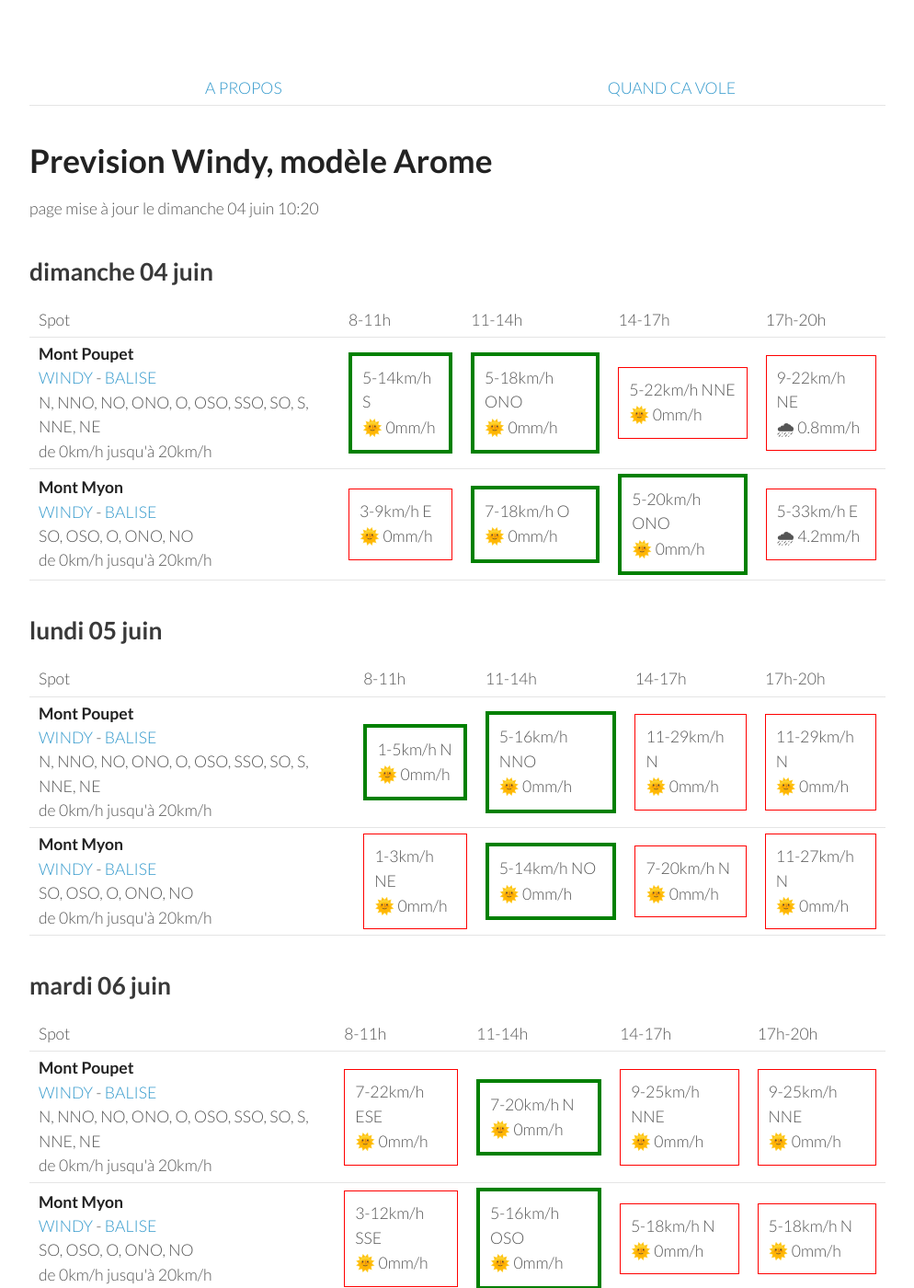
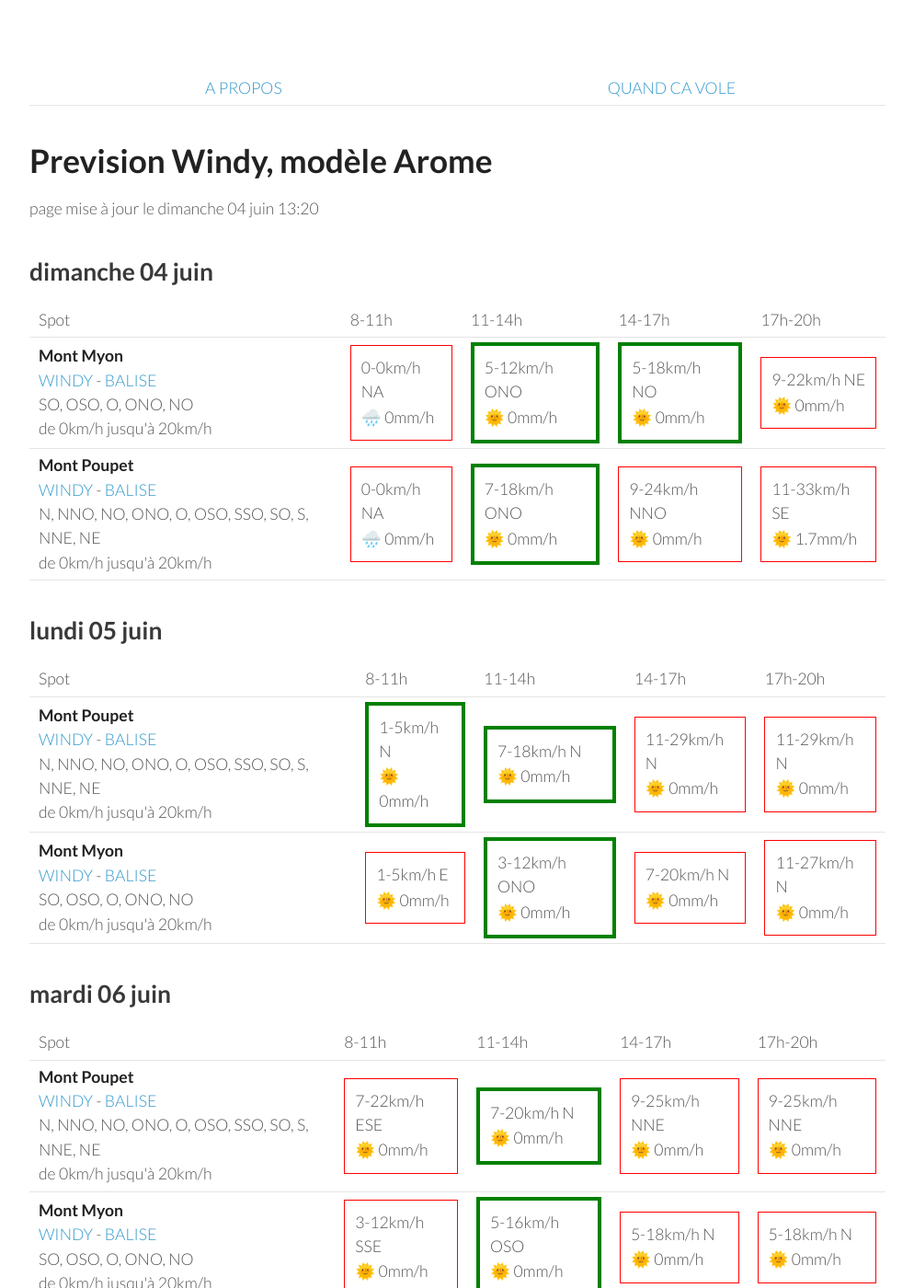
Before and after one commit to parapente-dans-le-nord/parapente-dans-le-nord.github.io, a Jekyll site: the page built from jura.markdown, in a window 1280 px wide and 1400 px high. Shown: the whole window at 92% size, without its empty margins (26-1020 px from the left). Built offline with Jekyll 4.4.1, drawn with Linux system fonts in a browser that asks for light colours.

Commit message:
update index.markdown

```diff
--- a/jura.markdown
+++ b/jura.markdown
@@ -7,7 +7,7 @@ title:  "Tous les spots"
 {: .links}
 
 # Prevision Windy, modèle Arome
-page mise à jour le dimanche 04 juin 10:20
+page mise à jour le dimanche 04 juin 13:20
 
 ## dimanche 04 juin
 
@@ -22,23 +22,21 @@ page mise à jour le dimanche 04 juin 10:20
       <td>17h-20h</td>
     </tr>
 <tr>
-        <td><strong>Mont Poupet</strong><br><a href="https://windy.com/46.970/5.876?46.541,5.876,8">WINDY</a> - <span class=""><a href="http://www.balisemeteo.com/balise.php?idBalise=92">BALISE</a> </span><br> <span class="vent-favorable">N, NNO, NO, ONO, O, OSO, SSO, SO, S, NNE, NE</span><br><span class="force-vent">de 0km/h jusqu'à 20km/h</span> </td>
+        <td><strong>Mont Myon</strong><br><a href="https://windy.com/46.331/5.397?45.898,5.394,8,m:eWoagj8">WINDY</a> - <span class=""><a href="http://www.balisemeteo.com/balise.php?idBalise=70">BALISE</a> </span><br> <span class="vent-favorable">SO, OSO, O, ONO, NO</span><br><span class="force-vent">de 0km/h jusqu'à 20km/h</span> </td>
 
-            <td><div class="flyable"><p>5-14km/h S</p><p>🌞 0mm/h</p></div></td>
-            <td><div class="flyable"><p>5-18km/h ONO</p><p>🌞 0mm/h</p></div></td>
-            <td><div class="not-flyable"><p>5-22km/h NNE</p><p>🌞 0mm/h</p></div></td>
-            <td><div class="not-flyable"><p>9-22km/h NE</p><p>🌧 0.8mm/h</p></div></td>
-
+            <td><div class="not-flyable"><p>0-0km/h NA</p><p>🌧️ 0mm/h</p></div></td>
+            <td><div class="flyable"><p>5-12km/h ONO</p><p>🌞 0mm/h</p></div></td>
+            <td><div class="flyable"><p>5-18km/h NO</p><p>🌞 0mm/h</p></div></td>
+            <td><div class="not-flyable"><p>9-22km/h NE</p><p>🌞 0mm/h</p></div></td>
 
     </tr>
 <tr>
-        <td><strong>Mont Myon</strong><br><a href="https://windy.com/46.331/5.397?45.898,5.394,8,m:eWoagj8">WINDY</a> - <span class=""><a href="http://www.balisemeteo.com/balise.php?idBalise=70">BALISE</a> </span><br> <span class="vent-favorable">SO, OSO, O, ONO, NO</span><br><span class="force-vent">de 0km/h jusqu'à 20km/h</span> </td>
+        <td><strong>Mont Poupet</strong><br><a href="https://windy.com/46.970/5.876?46.541,5.876,8">WINDY</a> - <span class=""><a href="http://www.balisemeteo.com/balise.php?idBalise=92">BALISE</a> </span><br> <span class="vent-favorable">N, NNO, NO, ONO, O, OSO, SSO, SO, S, NNE, NE</span><br><span class="force-vent">de 0km/h jusqu'à 20km/h</span> </td>
 
-            <td><div class="not-flyable"><p>3-9km/h E</p><p>🌞 0mm/h</p></div></td>
-            <td><div class="flyable"><p>7-18km/h O</p><p>🌞 0mm/h</p></div></td>
-            <td><div class="flyable"><p>5-20km/h ONO</p><p>🌞 0mm/h</p></div></td>
-            <td><div class="not-flyable"><p>5-33km/h E</p><p>🌧 4.2mm/h</p></div></td>
-
+            <td><div class="not-flyable"><p>0-0km/h NA</p><p>🌧️ 0mm/h</p></div></td>
+            <td><div class="flyable"><p>7-18km/h ONO</p><p>🌞 0mm/h</p></div></td>
+            <td><div class="not-flyable"><p>9-24km/h NNO</p><p>🌞 0mm/h</p></div></td>
+            <td><div class="not-flyable"><p>11-33km/h SE</p><p>🌞 1.7mm/h</p></div></td>
 
     </tr>
 
@@ -61,7 +59,7 @@ page mise à jour le dimanche 04 juin 10:20
         <td><strong>Mont Poupet</strong><br><a href="https://windy.com/46.970/5.876?46.541,5.876,8">WINDY</a> - <span class=""><a href="http://www.balisemeteo.com/balise.php?idBalise=92">BALISE</a> </span><br> <span class="vent-favorable">N, NNO, NO, ONO, O, OSO, SSO, SO, S, NNE, NE</span><br><span class="force-vent">de 0km/h jusqu'à 20km/h</span> </td>
 
             <td><div class="flyable"><p>1-5km/h N</p><p>🌞 0mm/h</p></div></td>
-            <td><div class="flyable"><p>5-16km/h NNO</p><p>🌞 0mm/h</p></div></td>
+            <td><div class="flyable"><p>7-18km/h N</p><p>🌞 0mm/h</p></div></td>
             <td><div class="not-flyable"><p>11-29km/h N</p><p>🌞 0mm/h</p></div></td>
             <td><div class="not-flyable"><p>11-29km/h N</p><p>🌞 0mm/h</p></div></td>
 
@@ -70,8 +68,8 @@ page mise à jour le dimanche 04 juin 10:20
 <tr>
         <td><strong>Mont Myon</strong><br><a href="https://windy.com/46.331/5.397?45.898,5.394,8,m:eWoagj8">WINDY</a> - <span class=""><a href="http://www.balisemeteo.com/balise.php?idBalise=70">BALISE</a> </span><br> <span class="vent-favorable">SO, OSO, O, ONO, NO</span><br><span class="force-vent">de 0km/h jusqu'à 20km/h</span> </td>
 
-            <td><div class="not-flyable"><p>1-3km/h NE</p><p>🌞 0mm/h</p></div></td>
-            <td><div class="flyable"><p>5-14km/h NO</p><p>🌞 0mm/h</p></div></td>
+            <td><div class="not-flyable"><p>1-5km/h E</p><p>🌞 0mm/h</p></div></td>
+            <td><div class="flyable"><p>3-12km/h ONO</p><p>🌞 0mm/h</p></div></td>
             <td><div class="not-flyable"><p>7-20km/h N</p><p>🌞 0mm/h</p></div></td>
             <td><div class="not-flyable"><p>11-27km/h N</p><p>🌞 0mm/h</p></div></td>
 
```
